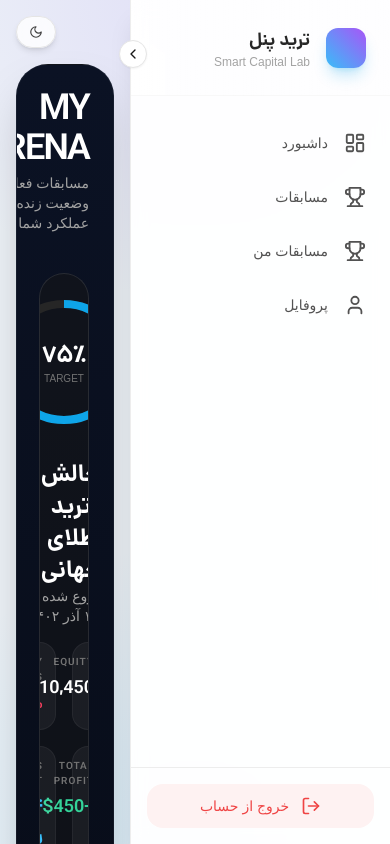
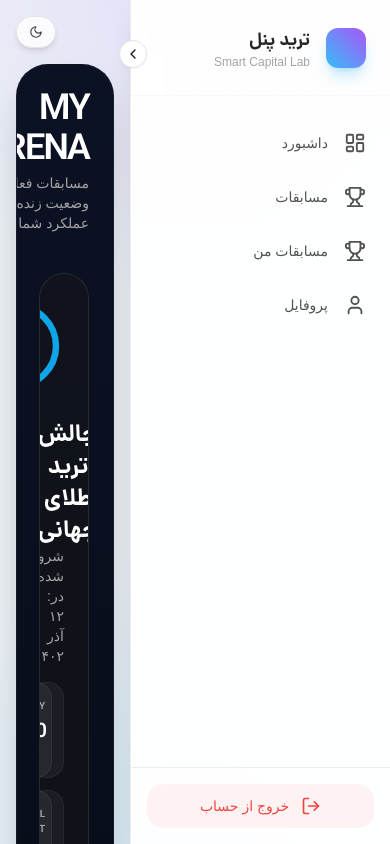
Before and after one commit to Parsaeffatravesh/Trenatest, a Next.js app: page /dashboard/my-competitions in a window 390 px wide. Built offline with nearby package versions, Linux system fonts and the light colour scheme.

Commit message:
Improve my competitions mobile layout

```diff
--- a/app/dashboard/my-competitions/page.tsx
+++ b/app/dashboard/my-competitions/page.tsx
@@ -22,25 +22,25 @@ export default function MyCompetitionsPage() {
         {[1, 2].map((item, idx) => (
           <FadeIn key={item} delay={idx * 0.1}>
             <MagicCard className="group">
-              <div className="flex flex-col items-center gap-8 lg:flex-row">
-                <div className="relative h-32 w-32 flex-shrink-0">
-                  <svg className="h-full w-full -rotate-90">
-                    <circle cx="64" cy="64" r="58" stroke="currentColor" strokeWidth="8" fill="transparent" className="text-neutral-800" />
+              <div className="flex flex-col gap-6 lg:flex-row lg:items-center lg:gap-8">
+                <div className="relative h-24 w-24 flex-shrink-0 lg:h-32 lg:w-32">
+                  <svg className="h-full w-full -rotate-90" viewBox="0 0 120 120">
+                    <circle cx="60" cy="60" r="50" stroke="currentColor" strokeWidth="8" fill="transparent" className="text-neutral-800" />
                     <circle
-                      cx="64"
-                      cy="64"
-                      r="58"
+                      cx="60"
+                      cy="60"
+                      r="50"
                       stroke="currentColor"
                       strokeWidth="8"
                       fill="transparent"
-                      strokeDasharray={364}
-                      strokeDashoffset={364 - (364 * 75) / 100}
+                      strokeDasharray={314}
+                      strokeDashoffset={314 - (314 * 75) / 100}
                       className="text-sky-500 transition-all duration-1000"
                     />
                   </svg>
                   <div className="absolute inset-0 flex flex-col items-center justify-center">
-                    <span className="text-2xl font-black text-white">۷۵٪</span>
-                    <span className="text-[10px] uppercase text-neutral-500">Target</span>
+                    <span className="text-xl font-black text-white lg:text-2xl">۷۵٪</span>
+                    <span className="text-[10px] font-semibold uppercase tracking-[0.2em] text-neutral-400 lg:text-xs">Target</span>
                   </div>
                 </div>
 
@@ -52,7 +52,7 @@ export default function MyCompetitionsPage() {
                     <p className="text-sm text-neutral-400">شروع شده در: ۱۲ آذر ۱۴۰۲</p>
                   </div>
 
-                  <div className="grid grid-cols-2 gap-4 md:grid-cols-4">
+                  <div className="grid grid-cols-2 gap-3 sm:gap-4 md:grid-cols-3 lg:grid-cols-4">
                     <StatBox label="Equity" value="$10,450" color="text-white" />
                     <StatBox label="Daily Loss" value="1.2%" color="text-rose-500" />
                     <StatBox label="Total Profit" value="+$450" color="text-emerald-400" />
@@ -74,9 +74,9 @@ export default function MyCompetitionsPage() {
 
 function StatBox({ label, value, color }: { label: string; value: string; color: string }) {
   return (
-    <div className="rounded-2xl border border-white/5 bg-white/5 p-3">
-      <p className="mb-1 text-[10px] font-bold uppercase tracking-widest text-neutral-500">{label}</p>
-      <p className={`text-lg font-bold ${color}`}>{value}</p>
+    <div className="rounded-2xl border border-white/5 bg-white/5 p-4">
+      <p className="mb-1 text-[10px] font-semibold uppercase tracking-[0.18em] text-neutral-400">{label}</p>
+      <p className={`text-xl font-black ${color}`}>{value}</p>
     </div>
   );
 }
```
